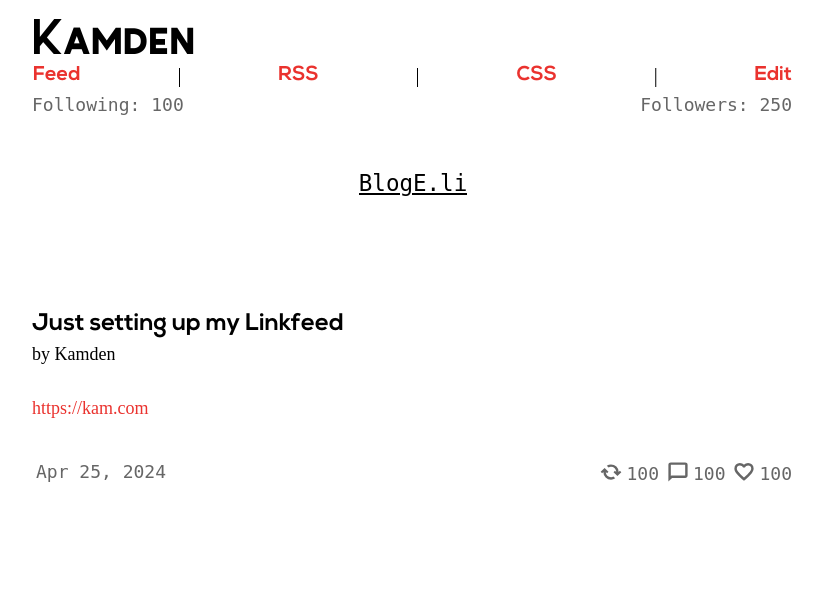
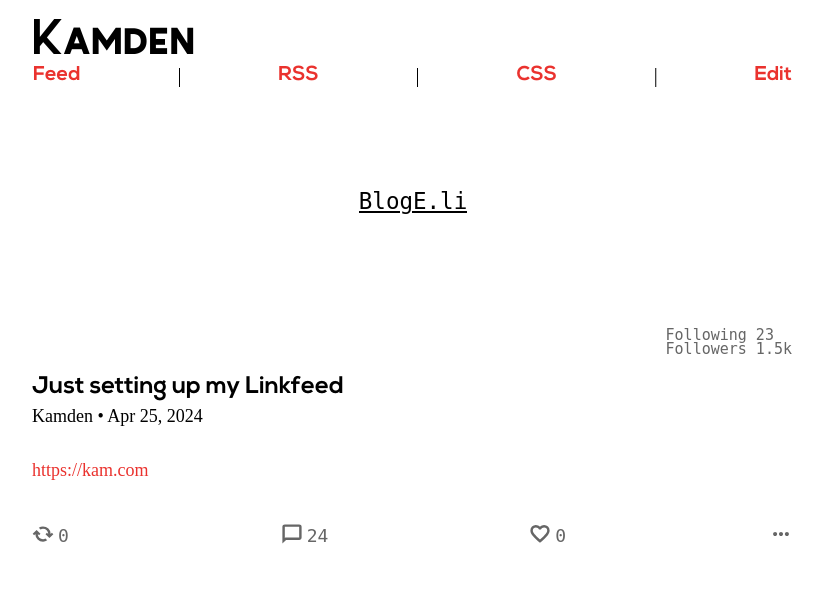
Before and after one commit to erichmond33/moondog, a Django app: a page that uses Linkfeed/templates/Linkfeed/posts.html in a window 1280 px wide. Shown: the top 598 px of the page, without its empty margins (228-1050 px from the left). Run offline with Django 4.2, Linux system fonts and the light colour scheme; data comes from the database, SQL or seed files in the repository; both versions use the stored data as it was after the commit; data that the repository does not hold is empty; some libraries are stand-ins or nearby versions; some web fonts are replaced.

Commit message:
lots of design fixes

```diff
--- a/Linkfeed/static/Linkfeed/style.css
+++ b/Linkfeed/static/Linkfeed/style.css
@@ -274,21 +274,38 @@ a.row-follow-button:hover {
 }
 
 #title-input {
+	color: black;
 	font-size: 1.5rem;
 	height: calc(1.5em + .3rem + 2px);
 	line-height: 100%;
+	border-radius: 0;
+	padding: 0 5px 0 5px;
+}
+
+#title-input::placeholder {
+	color: #666;
 }
 
 #body-input {
-	font-size: 20px;
+	font-size: 18px;
 	height: calc(1.5em + .3rem + 2px);
 	line-height: 100%;
+	color: #000;
+	border-radius: 0;
+	border-right: none;
+	padding: 0 5px 0 5px;
+}
+#body-input::placeholder {
+	color: #666;
 }
 
 #create-post-button {
+	font-size: 18px;
+	font-family: Nexa;
 	width: 100%;
 	height: calc(1.5em + .3rem + 2px);
 	line-height: 100%;
+	border-radius: 0;
 }
 #create-post-button:hover {
 	color: white;
@@ -342,6 +359,7 @@ a.row-follow-button:hover {
 
 .post-title {
     font-family: Nexa, sans-serif;
+	border: none;
 }
 
 .post-user {
@@ -382,6 +400,9 @@ a.row-follow-button:hover {
 		font-size: 16px;
 		text-align: left;
 	}
+	h1,h2,h3,h4 {
+		font-size: 21px;
+	}
 	p {
 		font-size: 16px;
 	}
--- a/Linkfeed/templates/Linkfeed/posts.html
+++ b/Linkfeed/templates/Linkfeed/posts.html
@@ -1,7 +1,7 @@
 {% load static %}
 
 <div class="container-fluid">
-    <div class="post py-5 my-0">
+    <div class="post pb-5 my-0">
         <a href="{% url 'profile' post.user.username %}" class="wrapped-profile-link">
             <div class="row wrapped-profile">
             </div>
@@ -15,7 +15,7 @@
                     {% elif not post.is_rss_feed_post or post.is_rss_feed_post %} <!-- the latter means it is a mirrored rss post -->
 
 
-                            <p id="posted-by-{{ post.id }}" class="mb-0 post-user truncate-text" style="cursor: pointer;"><span class="username-link" data-username="{{ post.user.username }}">by {{ post.user.profile.display_name }}</span><span class="ml-0"></span></p>
+                            <p id="posted-by-{{ post.id }}" class="mb-0 post-user truncate-text" style="cursor: pointer;"><span class="username-link" data-username="{{ post.user.username }}">{{ post.user.profile.display_name }} • {{ post.timestamp|date:"b j, Y"|capfirst }}</span><span class="ml-0"></span></p>
 
 
                     {% endif %}
@@ -23,29 +23,28 @@
                 <p class="post-body mt-4 pb-3">{{ post.body }}</p>
             </div>
         </a>
-        <div class="mt-0 text-center d-flex justify-content-between align-items-center">
-            <!-- <div class=""><a>some text</a></div>
-                <div class=""><a>some text</a></div> -->
-                <div class="d-flex mr-auto grey mono">
-                    <p class="mt-0 mb-0 ml-1">{{ post.timestamp|date:"b j, Y"|capfirst }}</p>
-                </div>
+        <div class="mt-0 text-center d-flex flex-wrap justify-content-between align-items-center">
+            <!-- <div class="d-flex mr-auto pr-2 grey mono">
+                <p class="mt-1 mb-0 ml-1">{{ post.timestamp|date:"b j, Y"|capfirst }}</p>
+            </div>  -->
+
 
                 <div class="d-flex mr-2 grey mono">
                     <img src="{% static 'Linkfeed/reshare.svg' %}" class="svg">
-                    <p class="mt-1 mb-0 ml-1">100</p>
+                    <p class="mt-1 mb-0 ml-1">0&nbsp;&nbsp;&nbsp;</p>
                 </div>
                 <div class="d-flex mr-2 grey mono">
                     <img src="{% static 'Linkfeed/comment.svg' %}" class="svg">
-                    <p class="mt-1 mb-0 ml-1">100</p>
+                    <p class="mt-1 mb-0 ml-1">24&nbsp;&nbsp;</p>
                 </div>
                 <div class="d-flex mr-0 grey mono">
                     <img src="{% static 'Linkfeed/like.svg' %}" class="svg">
-                    <p class="mt-1 mb-0 ml-1">100</p>
+                    <p class="mt-1 mb-0 ml-1">0&nbsp;&nbsp;&nbsp;</p>
                 </div>
-                <!-- <div class="d-flex">
-                    <p class="grey m-0 small">{{ post.timestamp|date:"b j"|capfirst }}</p>
-                </div> -->
-            </div>
+                <div class="d-flex mr-0 grey mono">
+                    <img src="{% static 'Linkfeed/more.svg' %}" class="svg">
+                </div>
+        </div>
 
 
 
--- a/Linkfeed/templates/Linkfeed/profile.html
+++ b/Linkfeed/templates/Linkfeed/profile.html
@@ -57,13 +57,18 @@
                 <p><a class="black truncate-text" id="profile-link" target="_blank" href="{{profile.link}}">{{profile.link}}</a></p>
             </div>
     </div> -->
-    <div class="d-flex justify-content-between mono grey ml-auto">
-        <p class="m-0 ">Following: 100</p>
-        <!-- <div class="">&nbsp;&nbsp;&nbsp;</div> -->
-        <p class="m-0 ">Followers: 250</p>
+
+    <div class="d-flex justify-content-center align-items-center mt-5 pt-5">
+        <p class=""><a class="big mono truncate-text" id="profile-link" target="_blank" href="{{profile.link}}">BlogE.li</a></p>
     </div>
-    <div class="d-flex justify-content-center align-items-center mt-5">
-        <p class=""><a class="big mono truncate-text" id="profile-link" target="_blank" href="{{profile.link}}">BlogE.li</a></p>
+    <div class="d-flex justify-content-between">
+        <div class="d-flex flex-column justify-content-start mono grey mt-5 pt-5 pb-2 mb-2">
+        </div>
+        <div class="d-flex flex-column justify-content-end mono grey mt-5 pt-5 pb-2 mb-2">
+            <p class="small m-0 text-right" style="line-height: .95em;">Following 23&nbsp;&nbsp;</p>
+            <!-- <div class="">&nbsp;|&nbsp;</div> -->
+            <p class="m-0 small text-right" style="line-height: .95em;">Followers 1.5k</p>
+        </div>
     </div>
     <!--<div class="row my-4" id="row-follow">
          <div class="col d-flex justify-content-around">
@@ -110,22 +115,22 @@
     </div> -->
 </div>
 
-<div id="posts" class="mt-5">
+<div id="posts" class="mt-0">
     <div class="">
         {% if profile.user.username == user.username %}
         <div class="container-fluid">
-            <form class="mx-auto mb-0 pb-5 pt-3" id="create-post-form" method="post" action="{% url 'create_post' %}">
+            <form class="mx-auto mb-0 pb-5 pt-0" id="create-post-form" method="post" action="{% url 'create_post' %}">
                 {% csrf_token %}
-                <div class="post-title form-group">
+                <div class="post-title form-group mb-1">
                     <input type="text" id="title-input" class="form-control" name="title" placeholder="Title">
                 </div>
-                <div class="row">
-                    <div class="col-9 pr-sm-4 pr-2">
+                <div class="d-flex w-100">
+                    <div class="flex-grow-1">
                         <div class="post-body form-group">
                             <input type="url" id="body-input" class="form-control" name="body" placeholder="URL">
                         </div>
                     </div>
-                    <div class="col-3 pl-0">
+                    <div class=" pl-0">
                         <button type="submit" class="btn red-button" id="create-post-button">Post</button>
                     </div>
                 </div>
```
Also changed, not shown: Linkfeed/static/Linkfeed/more.svg (added), db.sqlite3.
